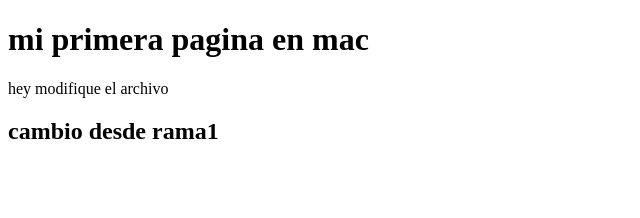
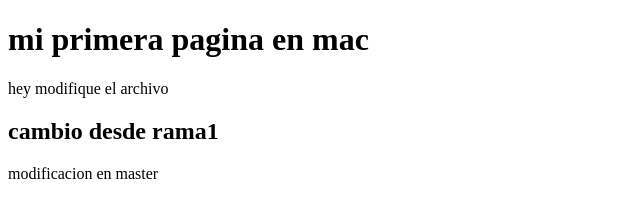
Before and after one commit to AlejandroAlbites/primer-proyecto, a plain HTML site: page index.html in a window 1280 px wide. Shown: the whole page, without its empty margins (0-640 px from the left). Drawn offline with Linux system fonts and the light colour scheme.

Commit message:
modificacion en master

```diff
--- a/index.html
+++ b/index.html
@@ -10,6 +10,7 @@
     <h1>mi primera pagina en mac</h1>
     <p>hey modifique el archivo</p>
     <h2>cambio desde rama1</h2>
+    <p>modificacion en master</p>
 
     <script src="/prueba.js"></script>
 </body>
```
